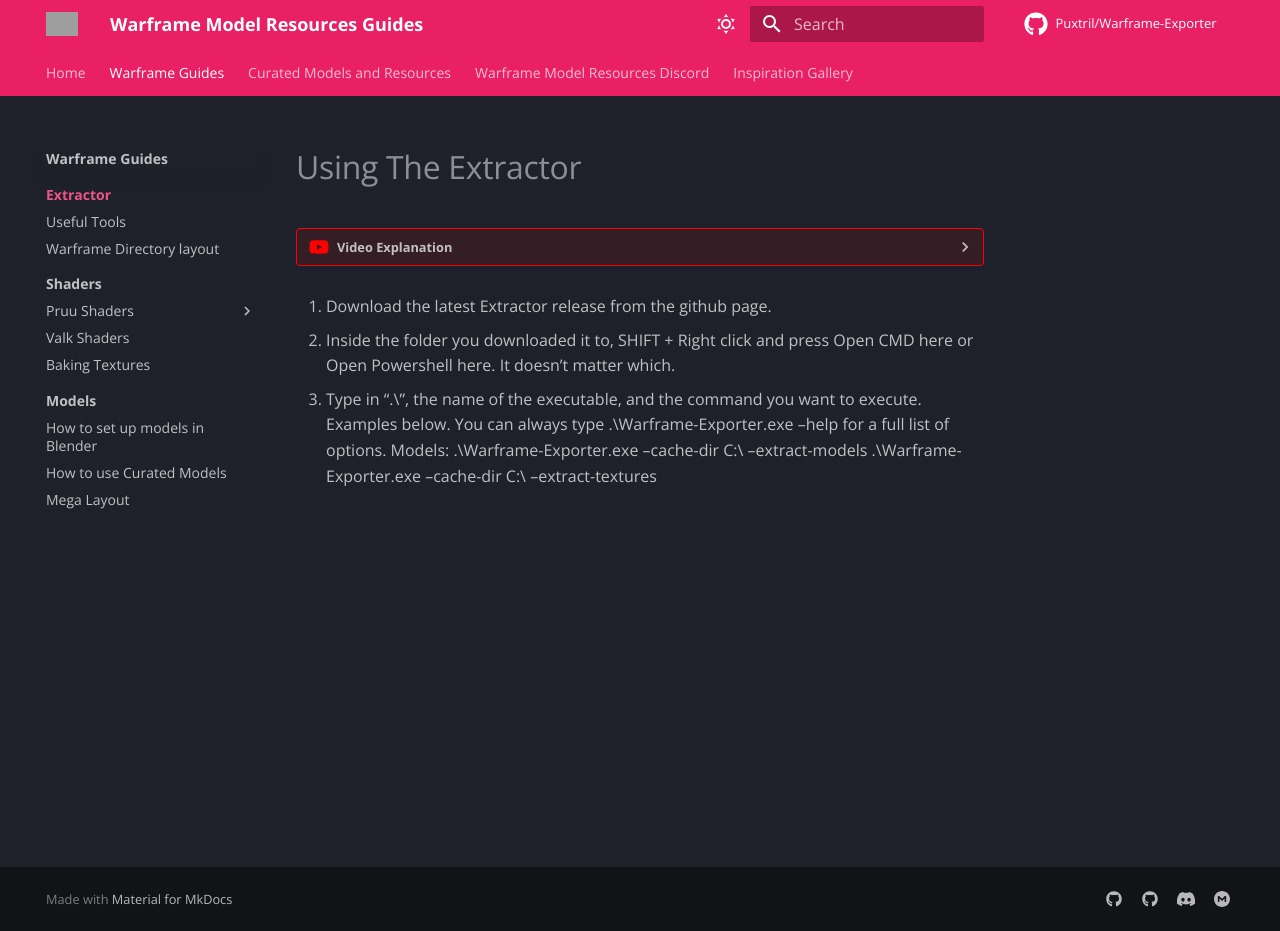
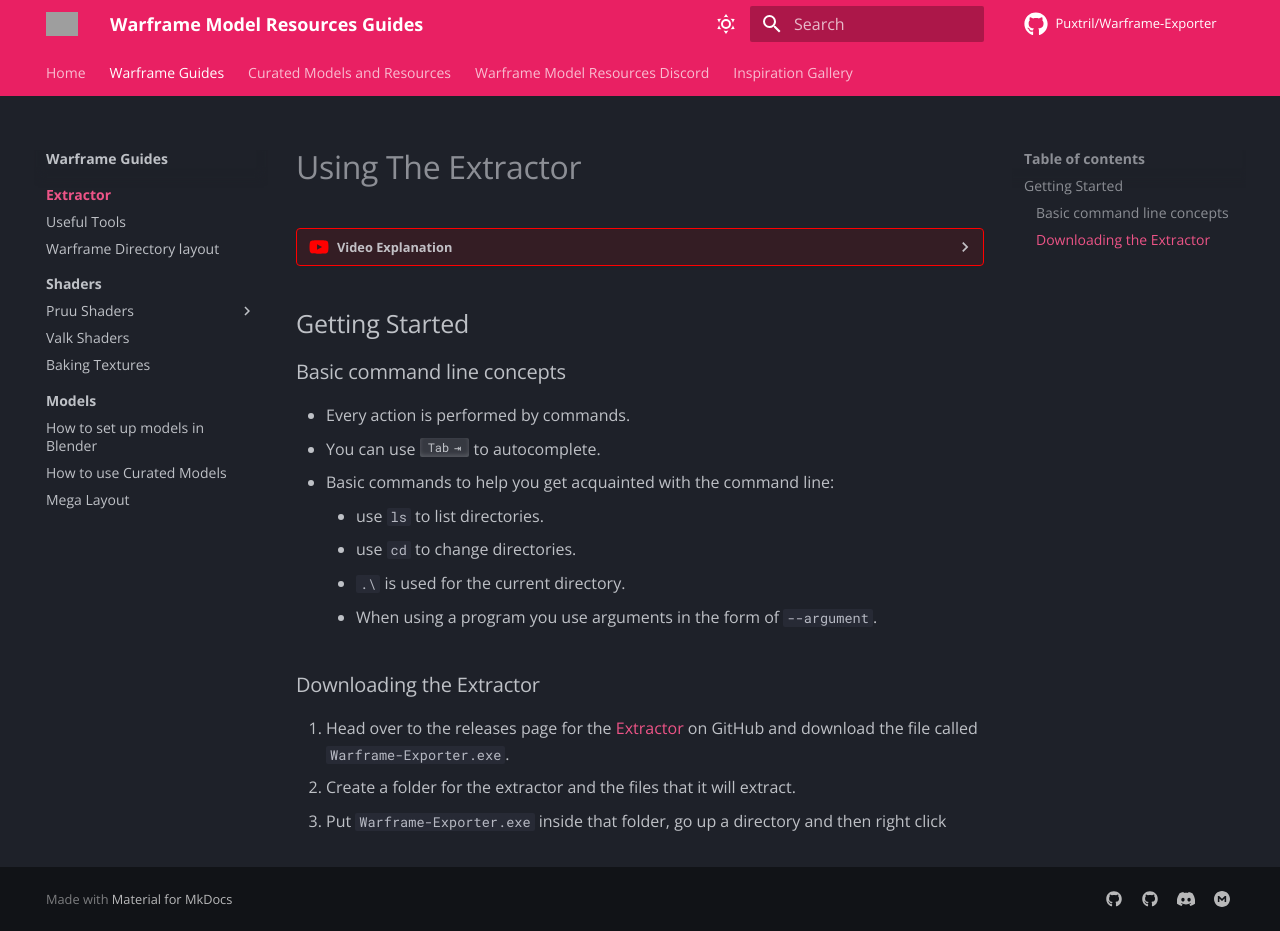
Before and after one commit to Kptweedy/Tutorials, an MkDocs documentation site: the page built from docs/wf-guides/extractor/index.md, in a window 1280 px wide and 931 px high. Built offline with MkDocs 1.6.1 and Material for MkDocs 9.7.7, drawn with Linux system fonts in a browser that asks for light colours; comment, search, counter and statistics services are not loaded; grey boxes are pictures that could not be loaded.

Commit message:
small tweaks

```diff
--- a/docs/wf-guides/extractor/index.md
+++ b/docs/wf-guides/extractor/index.md
@@ -2,10 +2,30 @@
 ??? youtube "Video Explanation"
 	<iframe width="752" height="423" src="https://www.youtube.com/embed/71fCaIE7J_4?si=8DUQ0K3U-Ds-8uUN" title="YouTube video player" frameborder="0" allow="accelerometer; autoplay; clipboard-write; encrypted-media; gyroscope; picture-in-picture; web-share" allowfullscreen></iframe>
 
+## Getting Started
+
+### Basic command line concepts
+
+- Every action is performed by commands.
+- You can use ++tab++ to autocomplete.
+- Basic commands to help you get acquainted with the command line:
+	- use `ls` to list directories.
+	- use `cd` to change directories.
+	- `.\` is used for the current directory.
+	- When using a program you use arguments in the form of  `--argument`.
+
+### Downloading the Extractor
+1. Head over to the releases page for the [Extractor](https://github.com/Puxtril/Warframe-Exporter/releases/latest) on GitHub and download the file called `Warframe-Exporter.exe`.
+2. Create a folder for the extractor and the files that it will extract.
+
+3. Put `Warframe-Exporter.exe` inside that folder, go up a directory and then right click
+
+<!--
 1. Download the latest Extractor release from the github page.
 
 2. Inside the folder you downloaded it to, SHIFT + Right click and press Open CMD here or Open Powershell here. It doesn’t matter which.
 
-3. Type in “.\”, the name of the executable, and the command you want to execute. Examples below. You can always type .\Warframe-Exporter.exe –help for a full list of options.
-Models: .\Warframe-Exporter.exe –cache-dir C:\<Path-to-Warframe-Cache.Windows> –extract-models
-.\Warframe-Exporter.exe –cache-dir C:\<Path-to-Warframe-Cache.Windows> –extract-textures
+3. Type in “.\”, the name of the executable, and the command you want to execute. Examples below. You can always type .\Warframe-Extractor.exe –help for a full list of options.
+Models: .\Warframe-Extractor.exe –cache-dir C:\<Path-to-Warframe-Cache.Windows> –extract-models
+.\Warframe-Extractor.exe –cache-dir C:\<Path-to-Warframe-Cache.Windows> –extract-textures
+-->
```
Also changed, not shown: docs/wf-guides/index.md (+1 -1 lines), docs/assets/images/ensmallening-squish.png (renamed from docs/assets/images/EnsmalleningSquish.png).
